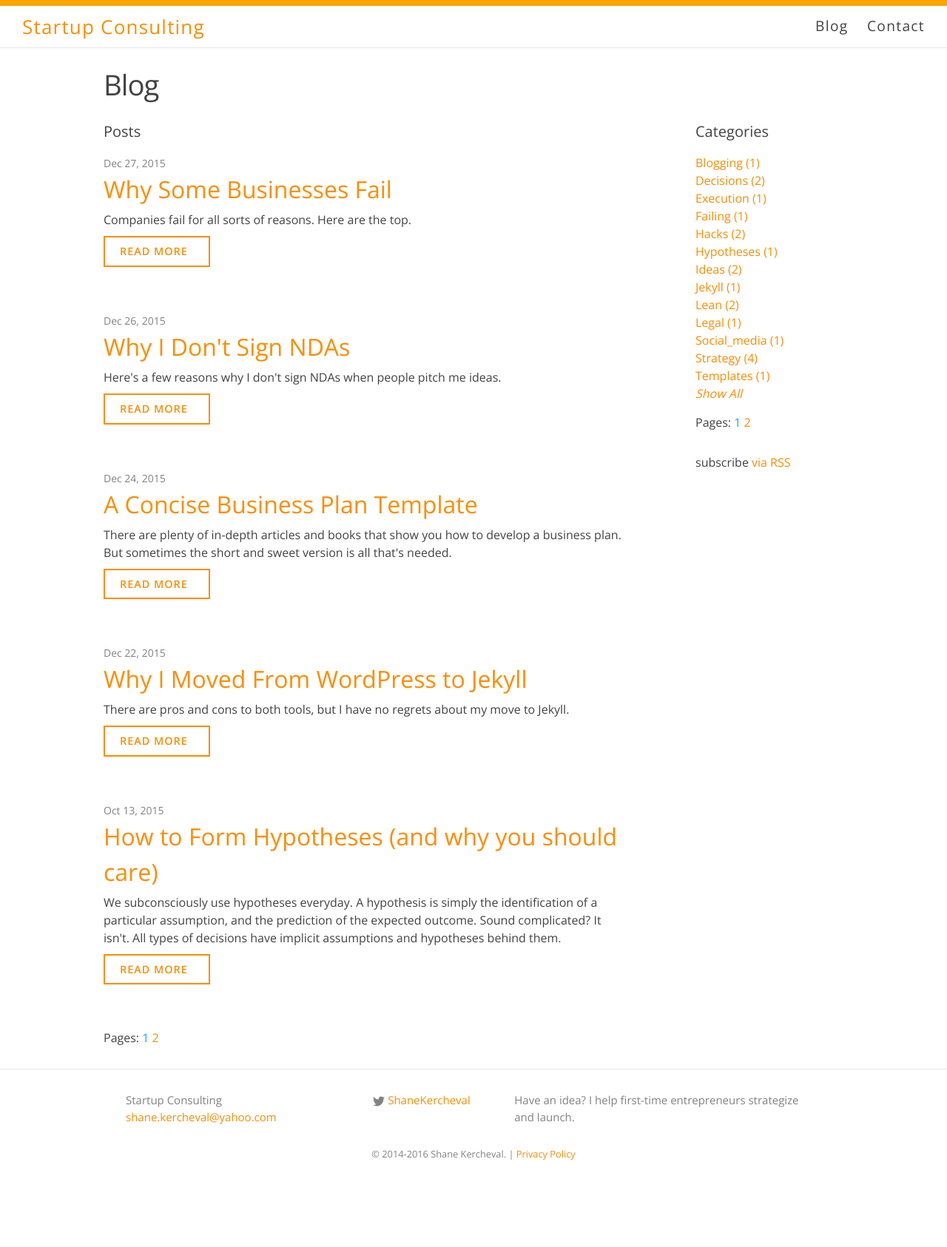
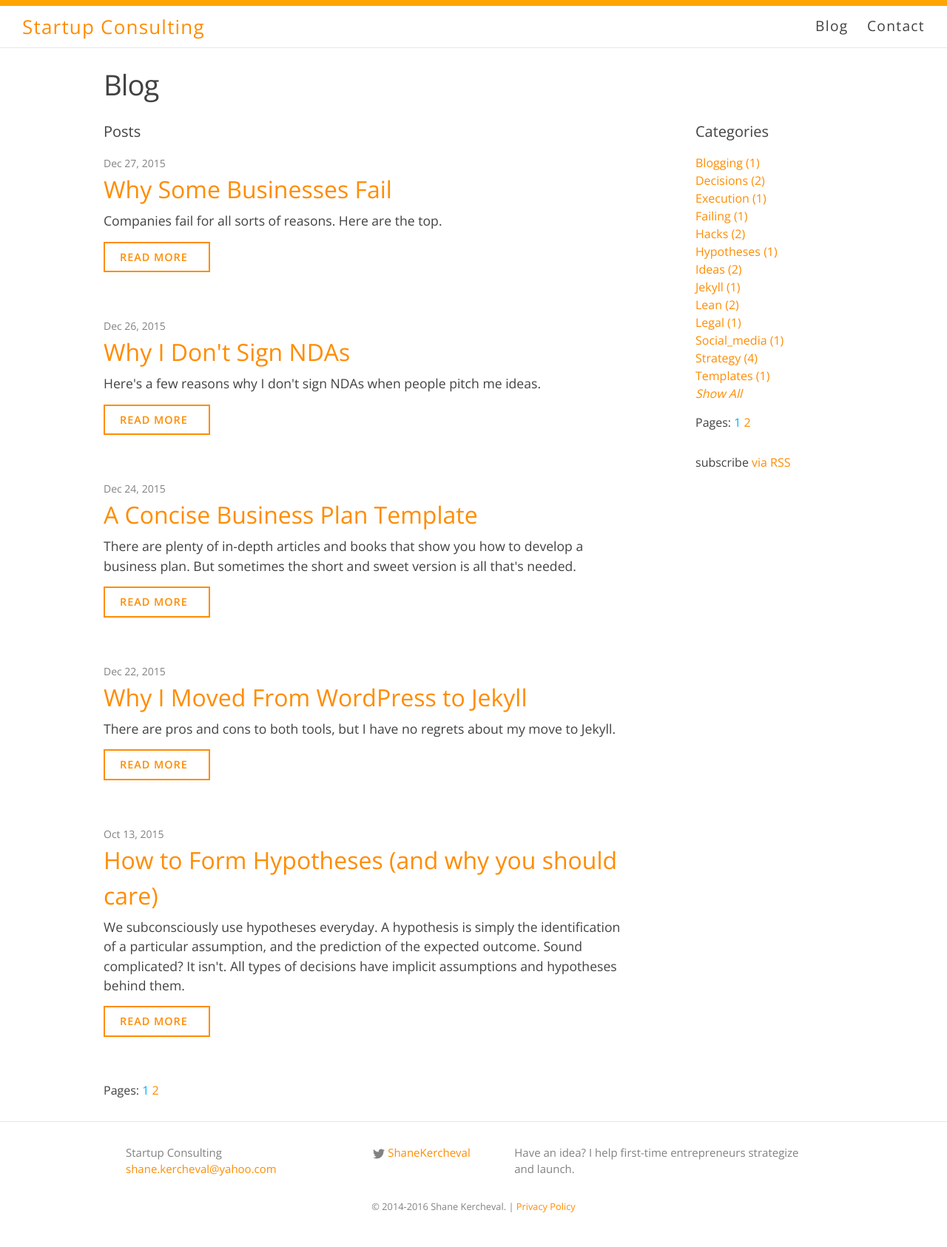
Before and after one commit to shane-kercheval/shane-kercheval.github.io, a Jekyll site: the page built from blog.md, in a window 1280 px wide. Shown: the whole page at 74% size. Built offline with Jekyll 4.4.1, drawn with Linux system fonts in a browser that asks for light colours; nearby versions of some CDN libraries; before the commit the page ends 1616 px from its top, so only the background shows below that.

Commit message:
updated post exceprt style

```diff
--- a/blog.md
+++ b/blog.md
@@ -15,7 +15,7 @@ include_in_nav: true
                     <h2>
                         <a class="post-link" href="{{ post.url | prepend: site.baseurl }}">{{ post.title }}</a>
                     </h2>
-                    {{ post.excerpt }}
+                    <p class="post-excerpt">{{ post.excerpt }}</p>
                     <a href="{{ post.url | prepend: site.baseurl }}" target="_blank" class="button" >Read More</a>
                 </li>
             {% endfor %}
--- a/css/custom.css
+++ b/css/custom.css
@@ -340,6 +340,9 @@ a:hover { /* any nav link (a) that has the class selected will get these attribu
 .post-list > li {
   margin-bottom: 60px;
 }
+.post-excerpt {
+  font-size: 1.1em;
+}
 #blog-info {
   text-align: center;
 }
```
